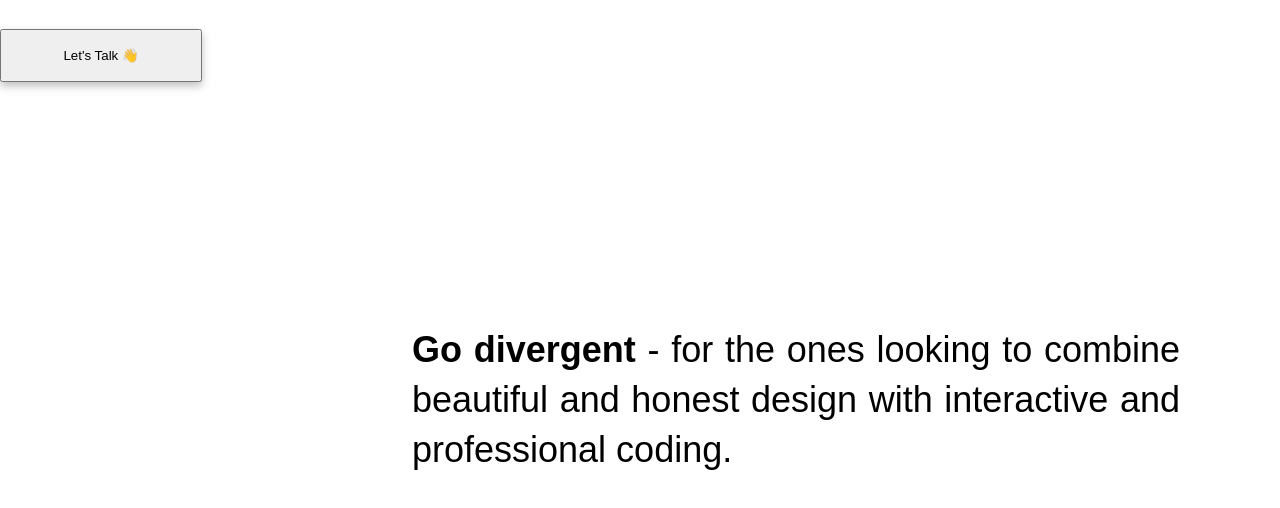
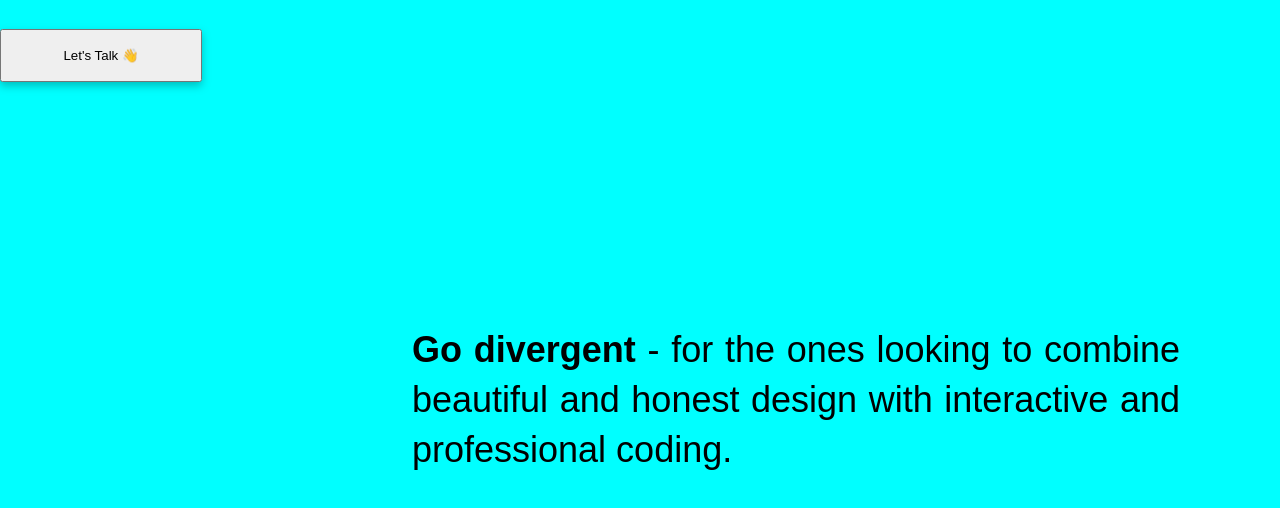
Before and after one commit to ritamedina27/divergentstudio, a React (Create React App) app in the folder divergent-studio/: page / in a window 1280 px wide. Shown: the top 508 px of the page. Built offline with nearby package versions, Linux system fonts and the light colour scheme.

Commit message:
add background color

```diff
--- a/divergent-studio/src/components/Banner/index.js
+++ b/divergent-studio/src/components/Banner/index.js
@@ -3,7 +3,7 @@ import "./styles.css";
 
 const Banner = (props) => {
   return (
-    <div>
+    <div className="container">
       <div className="header">
         <button>Let's Talk 👋</button>
       </div>
--- a/divergent-studio/src/components/Banner/styles.css
+++ b/divergent-studio/src/components/Banner/styles.css
@@ -2,6 +2,10 @@
   position: fixed;
   margin-right: 65px;
   margin-top: 29px;
+}
+
+.container {
+  background-color: cyan;
 }
 
 button {
```
